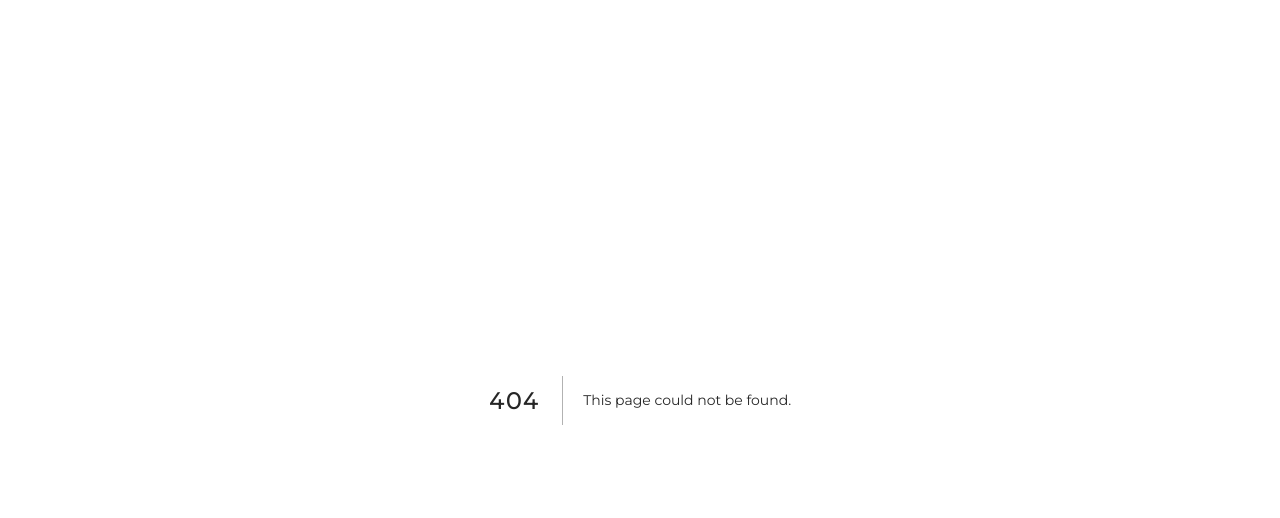
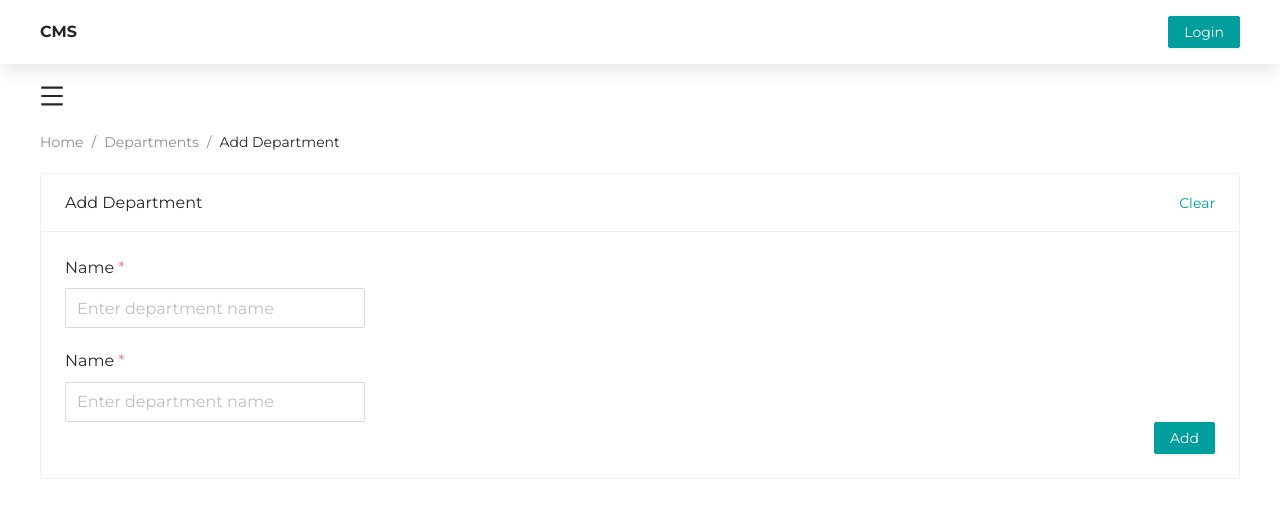
Before and after one commit to HoangNguyen161201/enterprise-client, a Next.js app: page /departments/add in a window 1280 px wide. Before the commit this address had no page. Shown: the top 518 px of the page. Built offline with nearby package versions, Linux system fonts and the light colour scheme.

Commit message:
Dev UI for add department

```diff
--- /dev/null
+++ b/components/elements/Drawer.tsx
@@ -0,0 +1,14 @@
+import * as React from 'react';
+import { Drawer } from 'antd';
+
+export default function DrawerComponent(props: any) {
+  return (
+    <>
+      <Drawer {...props}>
+        <p>Some contents...</p>
+        <p>Some contents...</p>
+        <p>Some contents...</p>
+      </Drawer>
+    </>
+  );
+}
--- a/components/elements/Header.tsx
+++ b/components/elements/Header.tsx
@@ -1,11 +1,13 @@
-import { Button, message } from 'antd';
+import { Button, message, Layout, Space, Typography } from 'antd';
 import { useRouter } from 'next/router';
 import React from 'react';
 import { useMutation } from 'react-query';
 import { ILogout } from '../../models';
 import { postData } from '../../utils/fetchData';
 
-export default function Header() {
+const { Header } = Layout;
+
+export default function HeaderComponent() {
   const { push } = useRouter();
   const logoutMutation = useMutation<ILogout>(
     () => {
@@ -28,15 +30,40 @@ export default function Header() {
     logoutMutation.mutate();
   };
   return (
-    <div>
-      <Button
+    <>
+      <Header
+        style={{
+          padding: '0px 40px',
+          backgroundColor: 'white',
+          boxShadow: '0px 10px 15px -3px rgba(0,0,0,0.1)',
+          zIndex: '1',
+        }}
+      >
+        <Space
+          style={{
+            justifyContent: 'space-between',
+            display: 'flex',
+          }}
+        >
+          <span
+            style={{
+              fontSize: '16px',
+              fontWeight: 'bold',
+            }}
+          >
+            CMS
+          </span>
+          <Button type="primary">Login</Button>
+        </Space>
+      </Header>
+      {/* <Button
         loading={logoutMutation.isLoading}
         onClick={() => {
           logoutMutation.mutate();
         }}
       >
         Logout
-      </Button>
-    </div>
+      </Button> */}
+    </>
   );
 }
--- a/components/elements/Input.tsx
+++ b/components/elements/Input.tsx
@@ -33,6 +33,9 @@ export const Input = ({ type = 'text', formSetting, name, label, placeholder, ic
           if (type == 'password') {
             return (
               <AntInput.Password
+                style={{
+                  width: "100%"
+                }}
                 {...field}
                 prefix={icon}
                 size='large'
--- a/components/layouts/ClientLayout.tsx
+++ b/components/layouts/ClientLayout.tsx
@@ -1,13 +1,52 @@
 import { NextLayout } from '../../models/layoutType';
-import Footer from '../elements/Footer';
+import { Layout, Menu, Typography, Space, Button } from 'antd';
+const { Footer, Sider, Content } = Layout;
 import Header from '../elements/Header';
+import { useState } from 'react';
+import { MenuOutlined } from '@ant-design/icons';
+import Drawer from '../elements/Drawer';
 
 export const ClientLayout: NextLayout = ({ children }) => {
+  const [visible, setVisible] = useState(false);
+
+  const showDrawer = () => {
+    setVisible(true);
+  };
+
+  const closeDrawer = () => {
+    setVisible(false);
+  };
+
   return (
-    <div>
-      <Header />
-        {children}
-      <Footer />
-    </div>
+    <>
+      <Layout>
+        <Header />
+        <Content
+          style={{
+            padding: '20px 40px',
+            background: 'white',
+          }}
+        >
+          <MenuOutlined onClick={showDrawer} style={{
+            fontSize: "24px"
+          }}/>
+          <div
+            style={{
+              paddingTop: '20px',
+            }}
+          >
+            {children}
+          </div>
+        </Content>
+      </Layout>
+      <Drawer
+        visible={visible}
+        title="Task selection"
+        onClose={closeDrawer}
+        placement="left"
+        closable={true}
+        key="left"
+      />
+    </>
   );
 };
--- /dev/null
+++ b/pages/departments/add.tsx
@@ -0,0 +1,72 @@
+import { Button, Card, Form, Breadcrumb, Space } from 'antd';
+import * as React from 'react';
+import { NextPageWithLayout } from '../../models/layoutType';
+import { ClientLayout } from '../../components/layouts';
+import { useForm } from 'react-hook-form';
+import { yupResolver } from '@hookform/resolvers/yup';
+import { validateAddDepartment } from '../../utils';
+import { Input } from '../../components/elements';
+
+export interface IAddDepartmentProps {}
+
+const AddDepartment: NextPageWithLayout = (props: IAddDepartmentProps) => {
+  // setting form
+  const formSetting = useForm<{ name: string; description: string }>({
+    resolver: yupResolver(validateAddDepartment),
+    defaultValues: {
+      name: '',
+      description: '',
+    },
+  });
+
+  const onSubmit = ({ email }: { email: string }) => {
+    console.log(email);
+  };
+
+  return (
+    <>
+      <Breadcrumb>
+        <Breadcrumb.Item>Home</Breadcrumb.Item>
+        <Breadcrumb.Item>Departments</Breadcrumb.Item>
+        <Breadcrumb.Item>Add Department</Breadcrumb.Item>
+      </Breadcrumb>
+
+      <Card
+        title="Add Department"
+        extra={<a href="#">Clear</a>}
+        style={{ width: '100%', marginTop: '20px' }}
+      >
+        <Space direction="vertical" size={20}>
+          <Input
+            name="name"
+            label="Name"
+            formSetting={formSetting}
+            placeholder="Enter department name"
+            type="text"
+          />
+          <Input
+            name="name"
+            label="Name"
+            formSetting={formSetting}
+            placeholder="Enter department name"
+            type="text"
+          />
+        </Space>
+        <div
+          style={{
+            display: 'flex',
+            justifyContent: 'end',
+          }}
+        >
+          <Button type="primary">Add</Button>
+        </div>
+      </Card>
+    </>
+  );
+};
+
+export default AddDepartment;
+
+AddDepartment.getLayout = function getLayout({ children }) {
+  return <ClientLayout>{children}</ClientLayout>;
+};
--- a/utils/validate.ts
+++ b/utils/validate.ts
@@ -1,13 +1,24 @@
-import * as yup from 'yup'
+import * as yup from 'yup';
 
 // validate field by yup
 
 export const validateLogin = yup.object({
-    email: yup.string().required('Please enter your email').email('Email format wrong'),
-    password: yup.string().required('Please enter your password'),
-    role: yup.string().required('Please enter your role')
-})
+  email: yup.string().required('Please enter your email').email('Email format wrong'),
+  password: yup.string().required('Please enter your password'),
+  role: yup.string().required('Please enter your role'),
+});
 
 export const validateRecoverPass = yup.object({
-    email: yup.string().required('Please enter your email').email('Email format wrong'),
-})
+  email: yup.string().required('Please enter your email').email('Email format wrong'),
+});
+
+export const validateAddDepartment = yup.object({
+  name: yup
+    .string()
+    .required('Please enter department name')
+    .min(6, 'Department names should be at least 6 characters'),
+  description: yup
+    .string()
+    .required('Please enter department description')
+    .min(20, 'Department names should be at least 20 characters'),
+});
```
Also changed, not shown: models/layoutType.ts (line endings or trailing spaces), styles/globals.css (line endings or trailing spaces).
